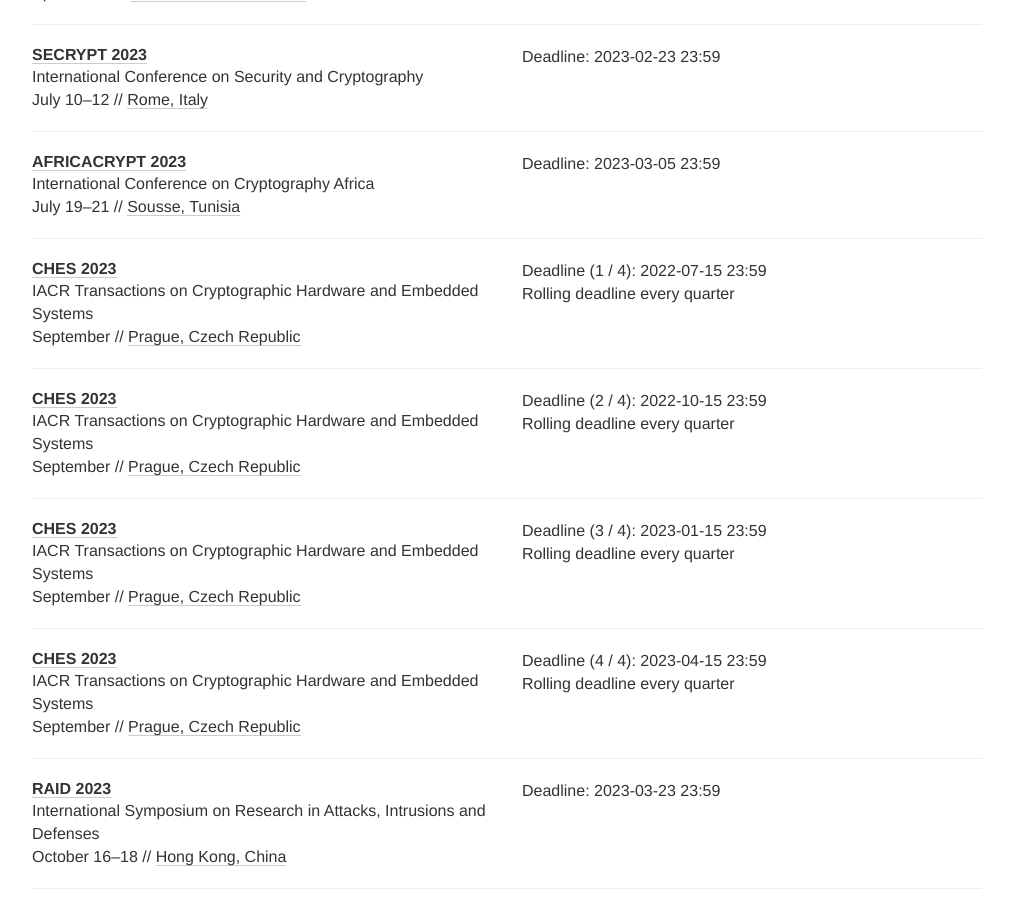
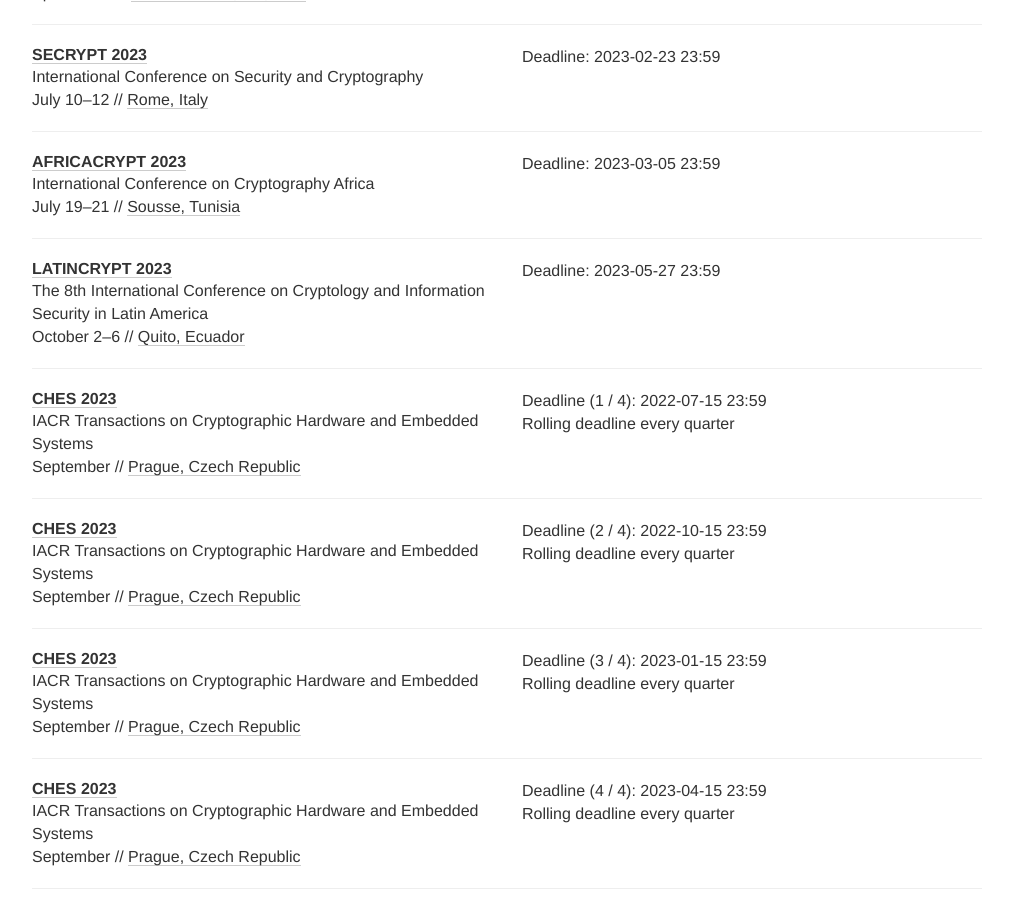
Before and after one commit to sec-deadlines/sec-deadlines.github.io, a Jekyll site: the page built from index.html, in a window 1280 px wide and 900 px high, scrolled down 5167 px. Shown: the whole window, without its empty margins (133-1146 px from the left). Built offline with Jekyll 4.4.1, drawn with Linux system fonts in a browser that asks for light colours; nearby versions of some CDN libraries; comment, search, counter and statistics services are not loaded.

Commit message:
Adding Latincrypt in section Crypto
Conference to be held in Quito Ecuador and is the 8th edition of Latincrypt. Currently hold the status of In Cooperation in the IACR

```diff
--- a/_data/conferences.yml
+++ b/_data/conferences.yml
@@ -317,6 +317,15 @@
   place: Sousse, Tunisia
   tags: [CRYPTO, CONF]
 
+- name: LATINCRYPT
+  year: 2023
+  description: The 8th International Conference on Cryptology and Information Security in Latin America
+  link: https://www.espe.edu.ec/latincrypt/
+  deadline: ["2023-05-27 23:59"]
+  date:  October 2-6
+  place: Quito, Ecuador
+  tags: [CRYPTO, PRIV, CONF]
+
 - name: CHES
   description: IACR Transactions on Cryptographic Hardware and Embedded Systems
   year: 2023
```
